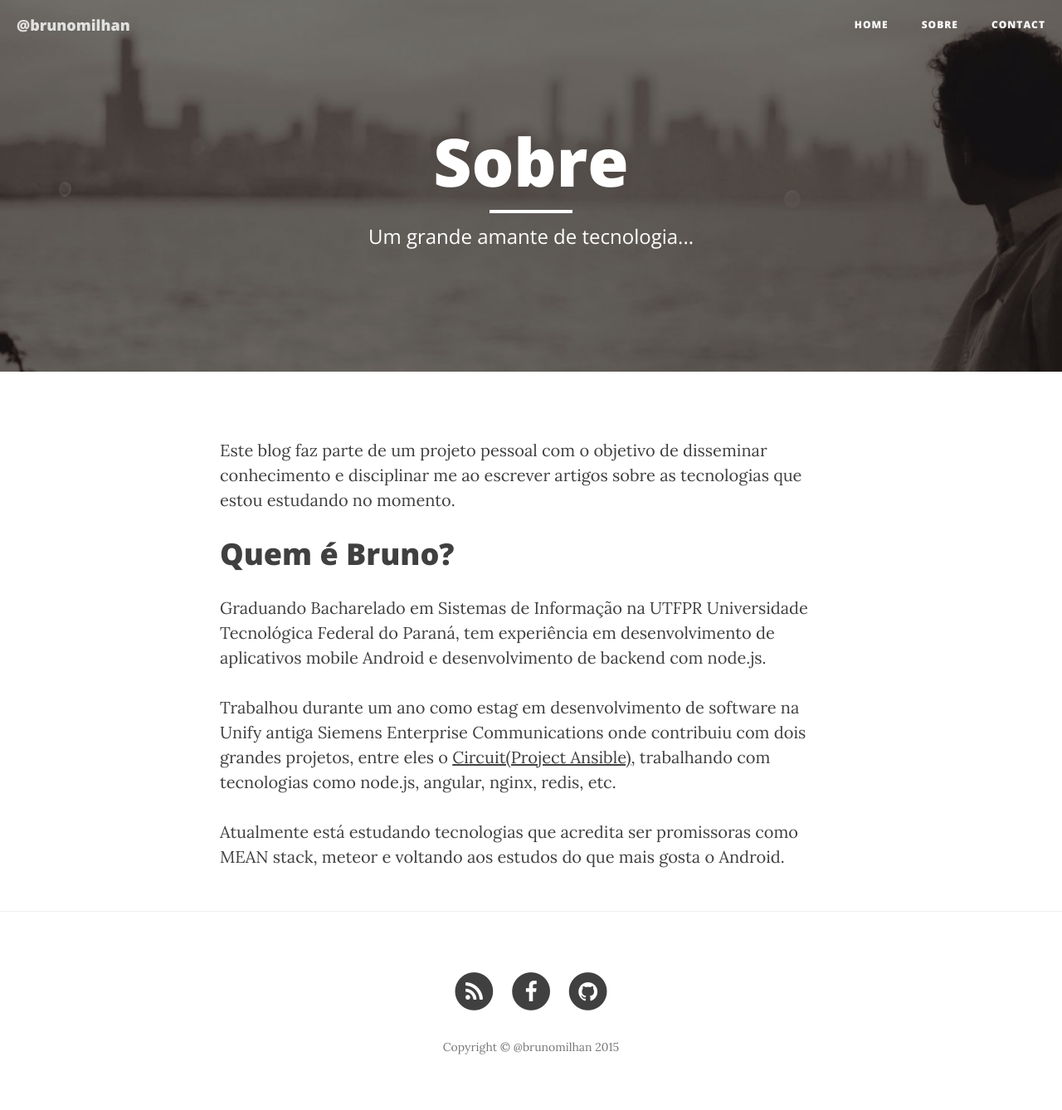
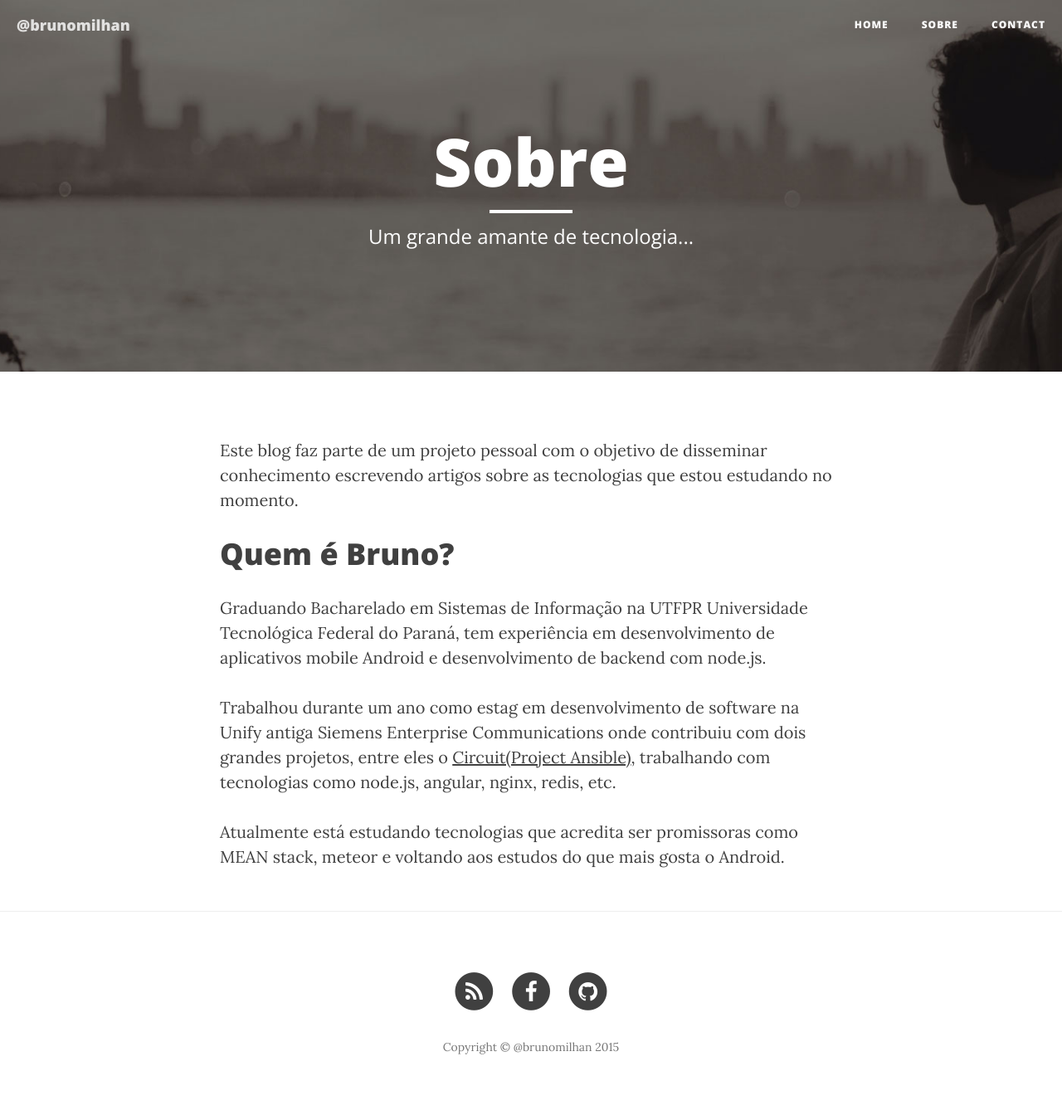
Before and after one commit to brunomilhan/brunomilhan.github.io, a Jekyll site: the page built from about.html, in a window 1280 px wide. Shown: the whole page at 83% size. Built offline with Jekyll 4.4.1, drawn with Linux system fonts in a browser that asks for light colours; nearby versions of some CDN libraries.

Commit message:
change readme

```diff
--- a/about.html
+++ b/about.html
@@ -5,7 +5,7 @@ description: "Um grande amante de tecnologia..."
 header-img: "img/about-bg.jpg"
 ---
 
-<p>Este blog faz parte de um projeto pessoal com o objetivo de disseminar conhecimento e disciplinar me ao escrever artigos sobre as tecnologias que estou estudando no momento.</p>
+<p>Este blog faz parte de um projeto pessoal com o objetivo de disseminar conhecimento escrevendo artigos sobre as tecnologias que estou estudando no momento.</p>
 
 
 <h1>Quem é Bruno?</h1>
```
Also changed, not shown: README.md.
